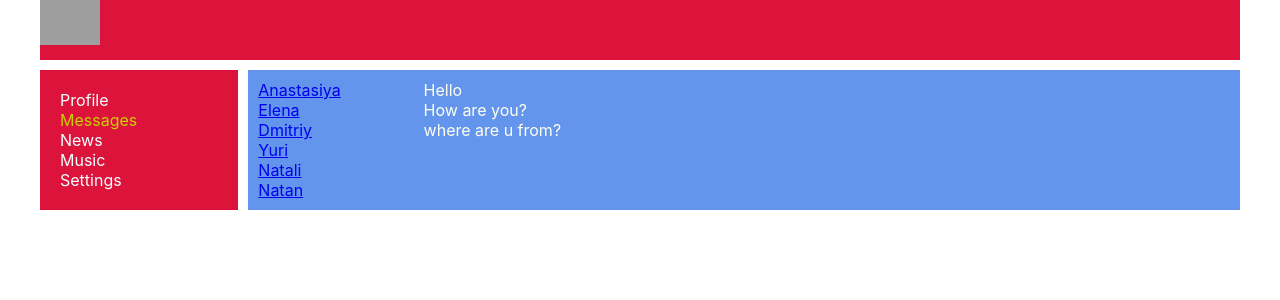
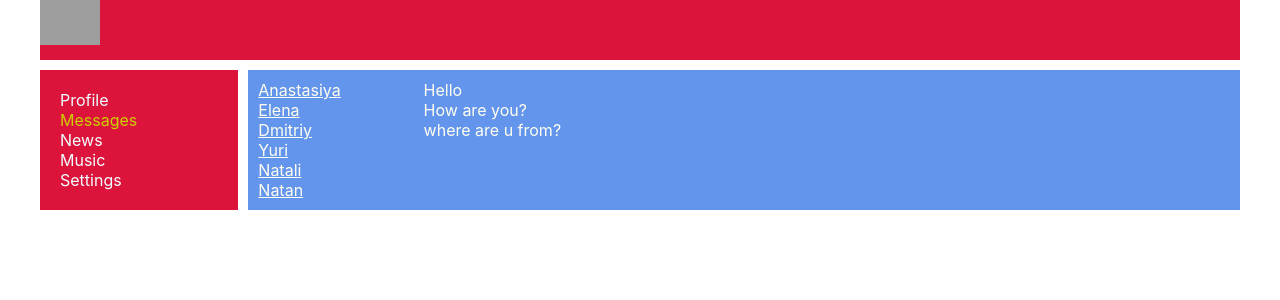
Before and after one commit to Kliapwnz/samuray, a React (Create React App) app: page /dialogs in a window 1280 px wide. Shown: the top 300 px of the page. Built offline with nearby package versions, Linux system fonts and the light colour scheme; grey boxes are pictures that could not be loaded.

Commit message:
color for messages

```diff
--- a/src/components/Dialogs/Dialogs.module.css
+++ b/src/components/Dialogs/Dialogs.module.css
@@ -5,16 +5,16 @@
 
 .dialogsItems {
     padding: 10px;
-    color: ivory;
 }
 
-.dialogsItems .active{
+
+.dialog a{
     color: ivory;
+
 }
 
-.dialog {
-    color: ivory;
-
+.dialog a.active{
+    color: gold;
 }
 
 .messages {
```
